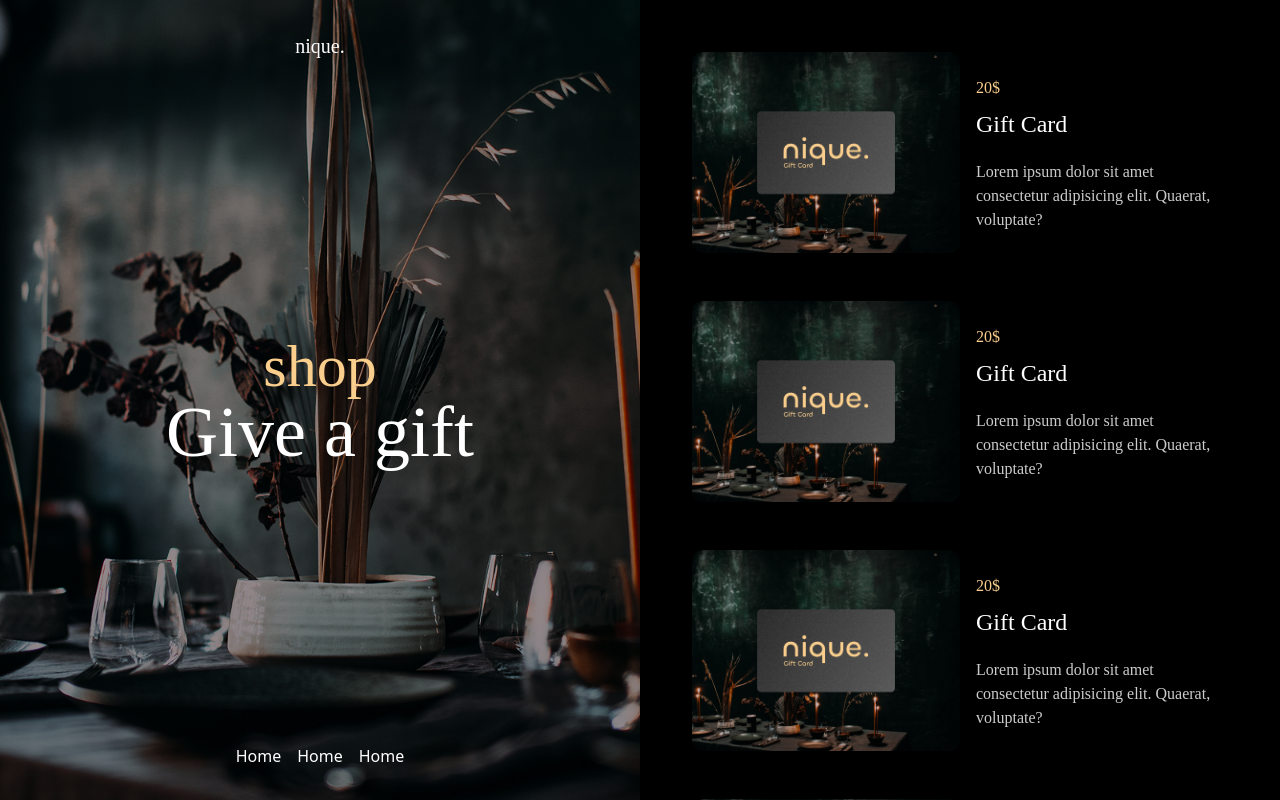
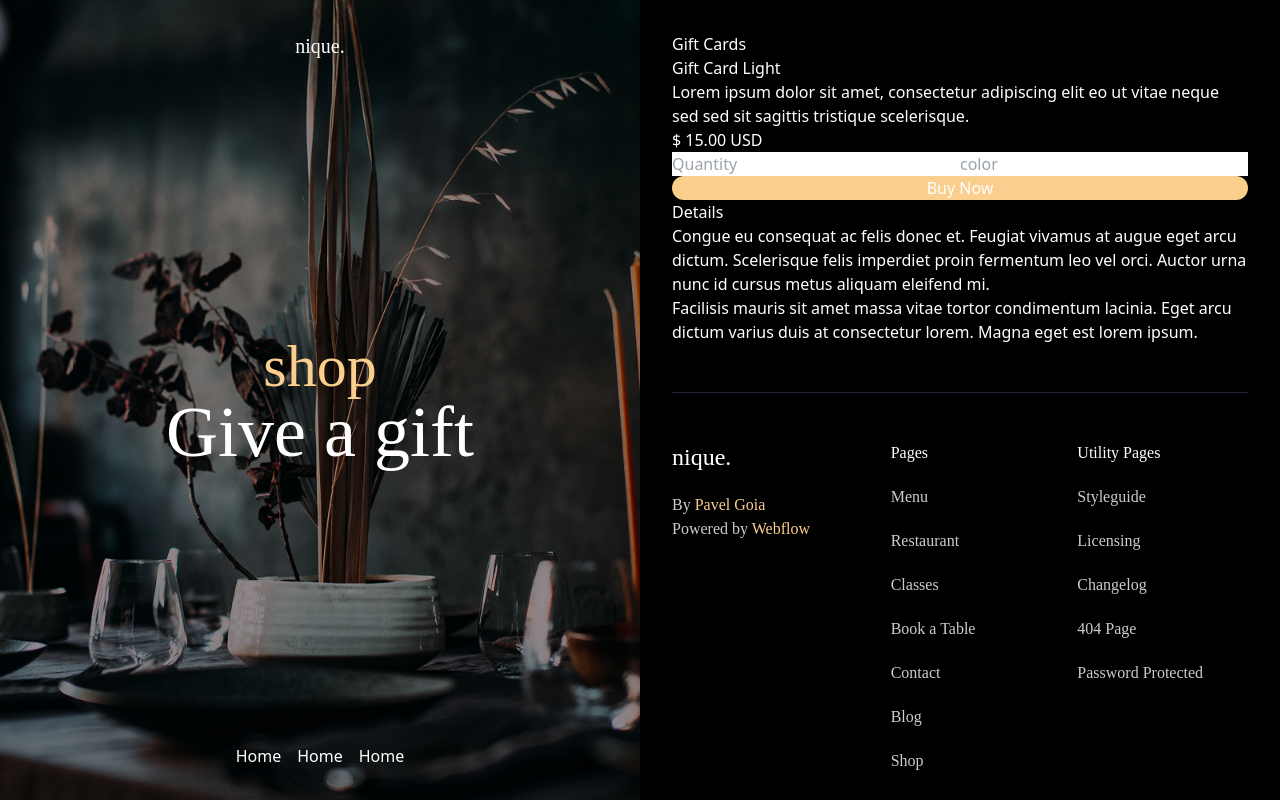
Before and after one commit to tech-cell-eg/round-3-upperclass-restaurant-front, a React (Vite) app: page / in a window 1280 px wide. Built offline with nearby package versions, Linux system fonts and the light colour scheme; a web font is replaced by a local one.

Commit message:
feat:add shop page detail

```diff
--- a/src/App.tsx
+++ b/src/App.tsx
@@ -1,9 +1,12 @@
-import Shop from "./pages/Shop";
+// import Shop from "./pages/Shop";
+
+import ShopDetails from "./pages/ShopDetails";
 
 function App() {
   return (
     <>
-      <Shop />
+      {/* <Shop /> */}
+      <ShopDetails />
     </>
   );
 }
--- /dev/null
+++ b/src/components/ContentShopDetails.tsx
@@ -0,0 +1,32 @@
+import { Footer } from "./Footer"
+
+const ContentShopDetails = () => {
+    return <>
+        <main className="p-8 md:h-screen md:overflow-y-auto bg-black text-white">
+         <div>
+                <div>
+                    <p>Gift Cards</p>
+                    <h1>Gift Card Light</h1>
+                    <p>Lorem ipsum dolor sit amet, consectetur adipiscing elit eo ut vitae neque sed sed sit sagittis tristique scelerisque.</p>
+                </div>
+
+                <div>
+                    <p>$ 15.00 USD</p>
+                    <input type="text" placeholder="Quantity" name="quantity" id="quantity" className="w-1/2" />
+                    <input type="text" placeholder="color" name="color" id="color" className="w-1/2" />
+                    <button type="submit" className="bg-[#face8d] w-full rounded-button">Buy Now</button>
+                </div>
+
+                <div>
+                    <p>Details</p>
+                    <p>Congue eu consequat ac felis donec et. Feugiat vivamus at augue eget arcu dictum. Scelerisque felis imperdiet proin fermentum leo vel orci. Auctor urna nunc id cursus metus aliquam eleifend mi.</p>
+
+                    <p>Facilisis mauris sit amet massa vitae tortor condimentum lacinia. Eget arcu dictum varius duis at consectetur lorem. Magna eget est lorem ipsum.</p>
+                </div>
+         </div>
+         <Footer />
+        </main>
+    </>
+}
+
+export default ContentShopDetails
--- /dev/null
+++ b/src/pages/ShopDetails.tsx
@@ -0,0 +1,15 @@
+import Sidebar from "../components/Sidebar"
+import image from "../assets/images/shopmain.png";
+import ContentShopDetails from "../components/ContentShopDetails";
+
+
+const ShopDetails = () => {
+  return <>
+      <div className="grid grid-cols-1 h-screen md:grid-cols-2">
+          <Sidebar title="shop" subtitle="Give a gift" background={image} />
+          <ContentShopDetails />
+      </div>
+  </>
+}
+
+export default ShopDetails
```
